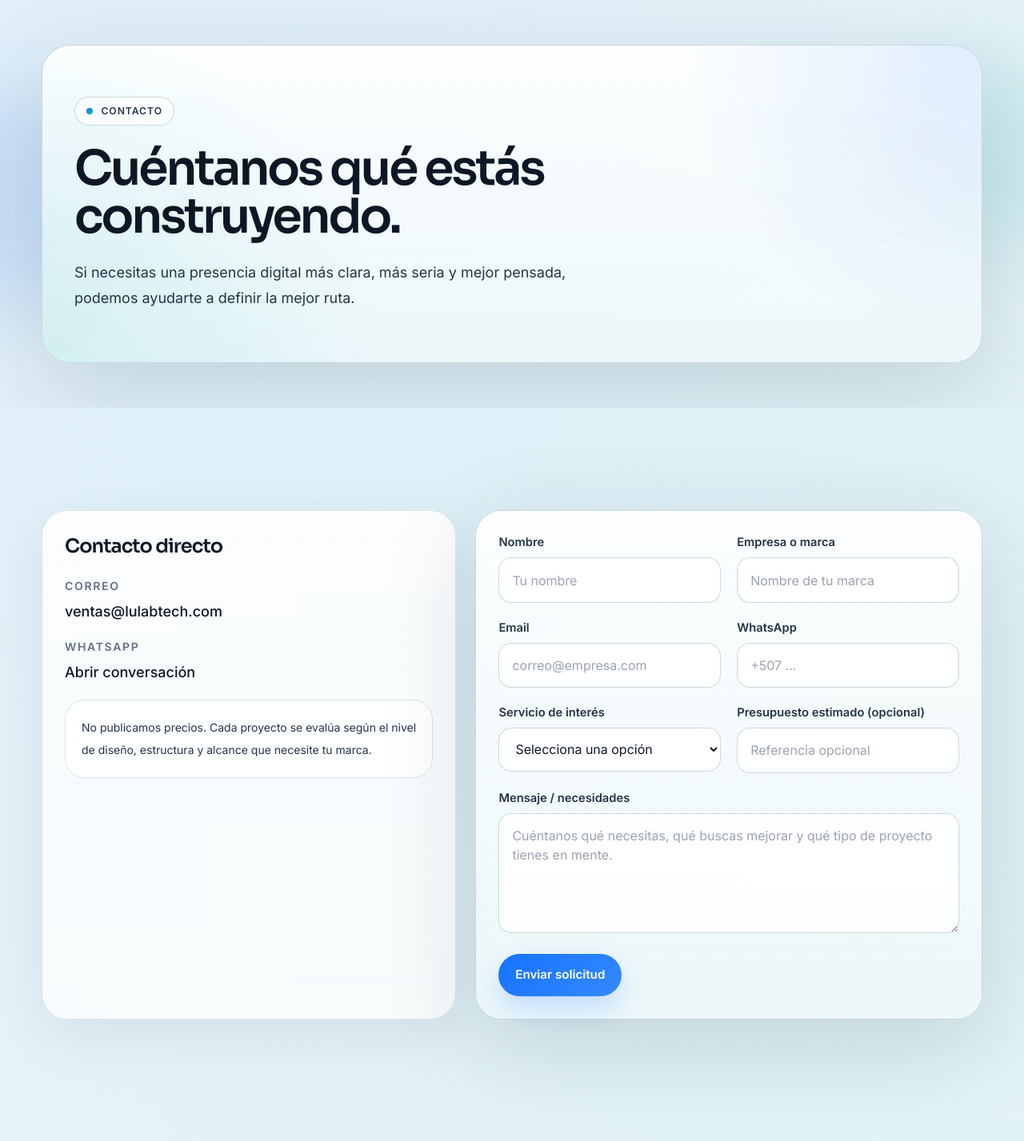
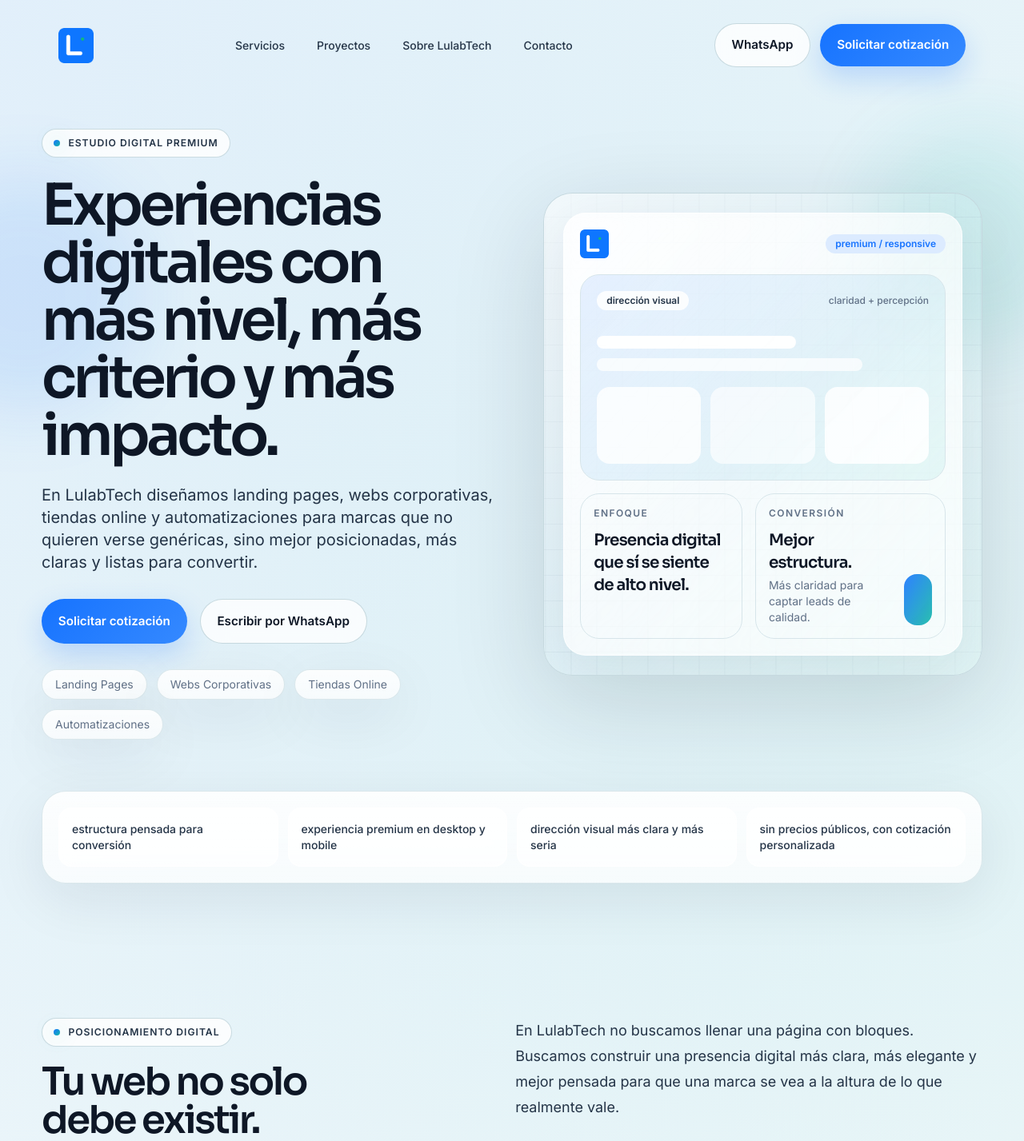
Before and after one commit to lulabtechnology/Lulabtech, a Next.js app: page / in a window 1280 px wide. Shown: the top 1427 px of the page at 80% size. Built offline with nearby package versions, Linux system fonts and the light colour scheme.

Commit message:
Update site-header.tsx

```diff
--- a/components/layout/site-header.tsx
+++ b/components/layout/site-header.tsx
@@ -1,117 +1,139 @@
-import { PageHero } from "../../components/sections/page-hero";
-import { Container } from "../../components/ui/container";
+"use client";
 
-export default function ContactoPage() {
+import Image from "next/image";
+import Link from "next/link";
+import { useEffect, useState } from "react";
+import { usePathname } from "next/navigation";
+import { Container } from "../ui/container";
+
+const navigation = [
+  { href: "/servicios", label: "Servicios" },
+  { href: "/proyectos", label: "Proyectos" },
+  { href: "/sobre", label: "Sobre LulabTech" },
+  { href: "/contacto", label: "Contacto" },
+];
+
+export default function SiteHeader() {
+  const pathname = usePathname();
+  const [isScrolled, setIsScrolled] = useState(false);
+  const [menuOpen, setMenuOpen] = useState(false);
+
+  useEffect(() => {
+    const onScroll = () => setIsScrolled(window.scrollY > 10);
+    onScroll();
+    window.addEventListener("scroll", onScroll);
+    return () => window.removeEventListener("scroll", onScroll);
+  }, []);
+
+  useEffect(() => {
+    setMenuOpen(false);
+  }, [pathname]);
+
   return (
-    <>
-      <PageHero
-        eyebrow="contacto"
-        title="Cuéntanos qué estás construyendo."
-        description="Si necesitas una presencia digital más clara, más seria y mejor pensada, podemos ayudarte a definir la mejor ruta."
+    <header className="sticky top-0 z-50 w-full">
+      <Container className="pt-4">
+        <div
+          className={`transition-all duration-300 ${
+            isScrolled
+              ? "surface rounded-[28px] border border-white/70"
+              : "rounded-[28px] border border-transparent"
+          }`}
+        >
+          <div className="flex items-center justify-between px-4 py-3 md:px-5">
+            <Link href="/" className="inline-flex items-center gap-3">
+              <div className="relative h-11 w-auto">
+                <Image
+                  src="/logo-lulab.png"
+                  alt="LulabTech"
+                  width={170}
+                  height={44}
+                  className="h-11 w-auto object-contain"
+                  priority
                 />
+              </div>
+            </Link>
 
-      <section className="section-padding pt-0">
-        <Container>
-          <div className="grid gap-6 lg:grid-cols-[.9fr_1.1fr]">
-            <div className="surface rounded-[32px] p-6 md:p-7">
-              <h2 className="text-2xl font-semibold tracking-[-0.04em]">
-                Contacto directo
-              </h2>
+            <nav className="hidden items-center gap-2 md:flex">
+              {navigation.map((item) => {
+                const active = pathname === item.href;
+                return (
+                  <Link
+                    key={item.href}
+                    href={item.href}
+                    className={`rounded-full px-4 py-2 text-sm font-medium transition ${
+                      active
+                        ? "bg-white text-[var(--text-strong)] shadow-sm"
+                        : "text-[var(--text-main)] hover:bg-white/70 hover:text-[var(--text-strong)]"
+                    }`}
+                  >
+                    {item.label}
+                  </Link>
+                );
+              })}
+            </nav>
 
-              <div className="mt-6 space-y-5 text-[var(--text-main)]">
-                <div>
-                  <p className="text-sm font-semibold uppercase tracking-[0.12em] text-[var(--text-soft)]">
-                    Correo
-                  </p>
+            <div className="hidden items-center gap-3 md:flex">
               <a
-                    href="mailto:ventas@lulabtech.com"
-                    className="mt-2 block text-lg font-medium text-[var(--text-strong)]"
+                href="https://wa.me/50767069044"
+                target="_blank"
+                rel="noreferrer"
+                className="btn-secondary"
               >
-                    ventas@lulabtech.com
+                WhatsApp
               </a>
+              <Link href="/contacto" className="btn-primary">
+                Solicitar cotización
+              </Link>
             </div>
 
-                <div>
-                  <p className="text-sm font-semibold uppercase tracking-[0.12em] text-[var(--text-soft)]">
-                    WhatsApp
-                  </p>
+            <button
+              type="button"
+              aria-label="Abrir menú"
+              onClick={() => setMenuOpen((prev) => !prev)}
+              className="inline-flex h-11 w-11 items-center justify-center rounded-2xl border border-[var(--border-soft)] bg-white/80 text-[var(--text-strong)] md:hidden"
+            >
+              <span className="text-lg">{menuOpen ? "×" : "☰"}</span>
+            </button>
+          </div>
+
+          {menuOpen && (
+            <div className="border-t border-[var(--border-soft)] px-4 pb-4 pt-2 md:hidden">
+              <nav className="flex flex-col gap-2">
+                {navigation.map((item) => {
+                  const active = pathname === item.href;
+                  return (
+                    <Link
+                      key={item.href}
+                      href={item.href}
+                      className={`rounded-2xl px-4 py-3 text-sm font-medium transition ${
+                        active
+                          ? "bg-white text-[var(--text-strong)] shadow-sm"
+                          : "text-[var(--text-main)] hover:bg-white/70"
+                      }`}
+                    >
+                      {item.label}
+                    </Link>
+                  );
+                })}
+              </nav>
+
+              <div className="mt-4 flex flex-col gap-3">
                 <a
-                    href="https://wa.me/50700000000"
+                  href="https://wa.me/50767069044"
                   target="_blank"
                   rel="noreferrer"
-                    className="mt-2 block text-lg font-medium text-[var(--text-strong)]"
+                  className="btn-secondary w-full"
                 >
-                    Abrir conversación
+                  WhatsApp
                 </a>
-                </div>
-
-                <div className="rounded-[24px] border border-[var(--border-soft)] bg-white/75 p-5">
-                  <p className="text-sm leading-7 text-[var(--text-main)]">
-                    No publicamos precios. Cada proyecto se evalúa según el nivel de
-                    diseño, estructura y alcance que necesite tu marca.
-                  </p>
+                <Link href="/contacto" className="btn-primary w-full">
+                  Solicitar cotización
+                </Link>
               </div>
             </div>
-            </div>
-
-            <div className="surface-strong rounded-[32px] p-6 md:p-7">
-              <form className="grid gap-5 md:grid-cols-2">
-                <div>
-                  <label className="label">Nombre</label>
-                  <input className="form-input" type="text" placeholder="Tu nombre" />
-                </div>
-
-                <div>
-                  <label className="label">Empresa o marca</label>
-                  <input className="form-input" type="text" placeholder="Nombre de tu marca" />
-                </div>
-
-                <div>
-                  <label className="label">Email</label>
-                  <input className="form-input" type="email" placeholder="correo@empresa.com" />
-                </div>
-
-                <div>
-                  <label className="label">WhatsApp</label>
-                  <input className="form-input" type="text" placeholder="+507 ..." />
-                </div>
-
-                <div>
-                  <label className="label">Servicio de interés</label>
-                  <select className="form-select" defaultValue="">
-                    <option value="" disabled>
-                      Selecciona una opción
-                    </option>
-                    <option>Landing Page</option>
-                    <option>Web Corporativa</option>
-                    <option>Tienda Online</option>
-                    <option>Automatización</option>
-                  </select>
-                </div>
-
-                <div>
-                  <label className="label">Presupuesto estimado (opcional)</label>
-                  <input className="form-input" type="text" placeholder="Referencia opcional" />
-                </div>
-
-                <div className="md:col-span-2">
-                  <label className="label">Mensaje / necesidades</label>
-                  <textarea
-                    className="form-textarea"
-                    placeholder="Cuéntanos qué necesitas, qué buscas mejorar y qué tipo de proyecto tienes en mente."
-                  />
-                </div>
-
-                <div className="md:col-span-2">
-                  <button type="submit" className="btn-primary">
-                    Enviar solicitud
-                  </button>
-                </div>
-              </form>
-            </div>
+          )}
         </div>
       </Container>
-      </section>
-    </>
+    </header>
   );
 }
```
Lines whose indentation alone changed are shown as unchanged.
